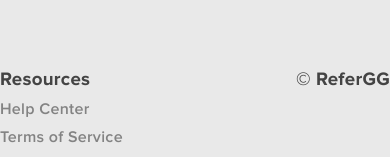
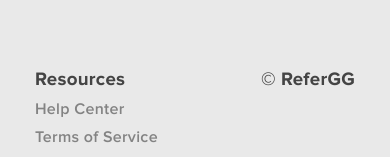
Before and after one commit to alexbarksdale/Refer, a React (Create React App) app: page /changeLater in a window 390 px wide. Shown: the part 1939-2096 px from the top of the page. Built offline with nearby package versions, Linux system fonts and the light colour scheme; no server answers.

Commit message:
Add 📝 | MISC updates

```diff
--- a/package.json
+++ b/package.json
@@ -1,7 +1,7 @@
 {
     "name": "refergg",
     "authors": "@alexbarksdale",
-    "description": "A platform for gamers to store all their accounts to easily refer to others.",
+    "description": "A platform for gamers to store all their accounts to easily refer to others with a shore url.",
     "version": "0.1.0",
     "private": true,
     "dependencies": {
--- a/src/components/footer/footer.scss
+++ b/src/components/footer/footer.scss
@@ -34,3 +34,9 @@ footer {
         }
     }
 }
+
+@media (max-width: 1056px) {
+    footer {
+        margin: 35px;
+    }
+}
--- a/src/components/listing/Listing.js
+++ b/src/components/listing/Listing.js
@@ -30,9 +30,7 @@ class Listing extends Component {
             );
         }
 
-        return (
-            <div>You should not see this message. Please add the appropriate props.</div>
-        );
+        return <div>You should not see this message. Please add the appropriate props.</div>;
     }
 
     /*
@@ -47,6 +45,9 @@ class Listing extends Component {
                     <div className='listings'>
                         {this.ListingType()}
                         <ul>
+                            <li>
+                                <SmallProfile />
+                            </li>
                             <li>
                                 <SmallProfile />
                             </li>
```
